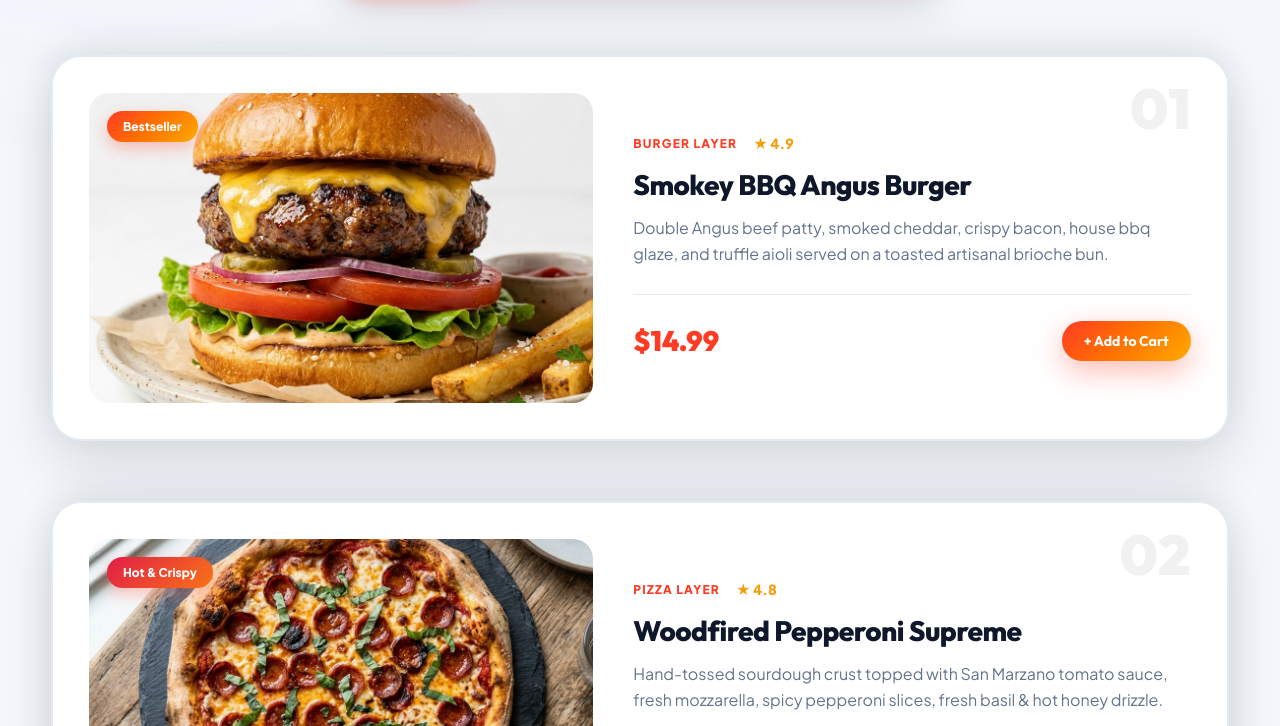
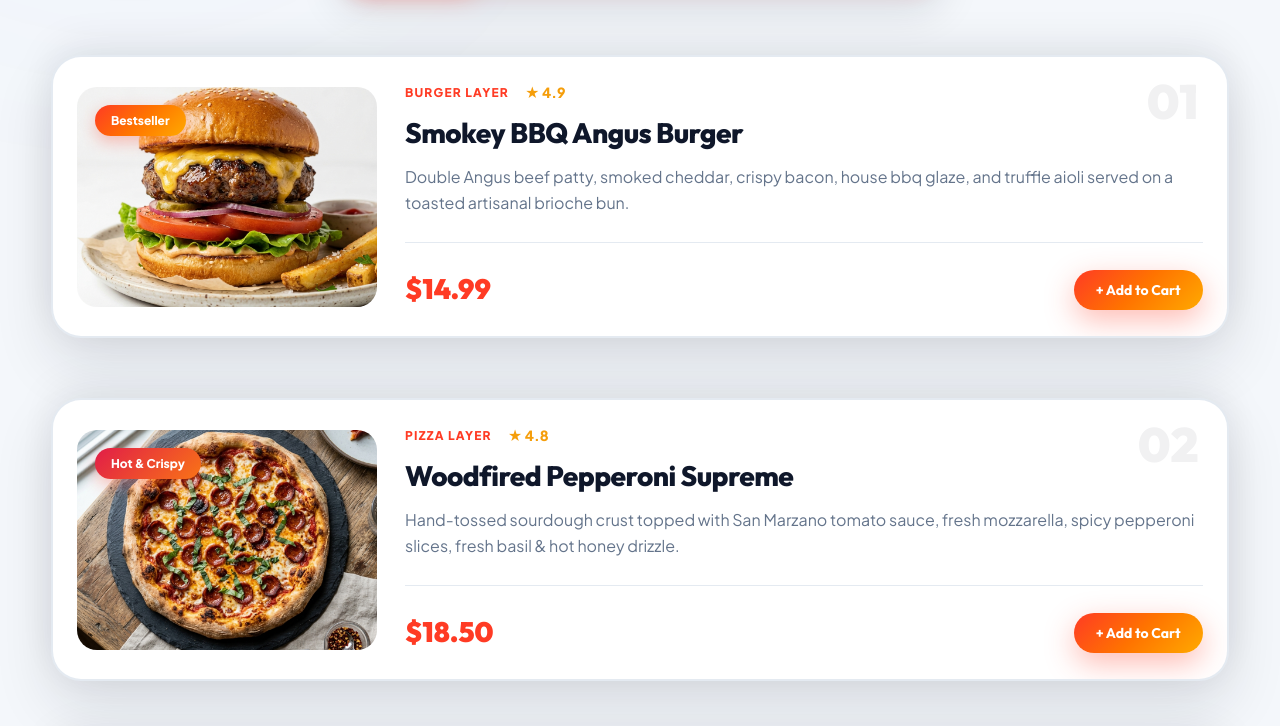
Before and after one commit to Shuv2202/OIBSIP-WEB-DEVELOPMENT-DESIGNING---Level-1-Task-1---Landing-Page-, a plain HTML site: page index.html in a window 1280 px wide. Shown: the part 1314-2040 px from the top of the page. Drawn offline with Linux system fonts and the light colour scheme.

Commit message:
Fix food image sizing and framing across hero dish card and menu layer cards

```diff
--- a/style.css
+++ b/style.css
@@ -535,10 +535,10 @@ nav a:hover::after, nav a.active::after {
 
 .dish-image-wrapper {
     width: 100%;
-    height: 320px;
+    height: 230px;
     border-radius: var(--radius-md);
     overflow: hidden;
-    margin-bottom: 24px;
+    margin-bottom: 18px;
     position: relative;
 }
 
@@ -739,19 +739,19 @@ nav a:hover::after, nav a.active::after {
 
 .layer-card-inner {
     display: grid;
-    grid-template-columns: 0.95fr 1.05fr;
-    gap: 40px;
-    align-items: center;
-    padding: 36px;
+    grid-template-columns: 300px 1fr;
+    gap: 28px;
+    align-items: center;
+    padding: 24px;
     position: relative;
 }
 
 .layer-number {
     position: absolute;
-    top: 24px;
-    right: 36px;
+    top: 20px;
+    right: 28px;
     font-family: var(--font-heading);
-    font-size: 56px;
+    font-size: 48px;
     font-weight: 900;
     color: rgba(15, 23, 42, 0.06);
     line-height: 1;
@@ -759,7 +759,7 @@ nav a:hover::after, nav a.active::after {
 
 .layer-image {
     width: 100%;
-    height: 310px;
+    height: 220px;
     border-radius: var(--radius-md);
     overflow: hidden;
     position: relative;
```
